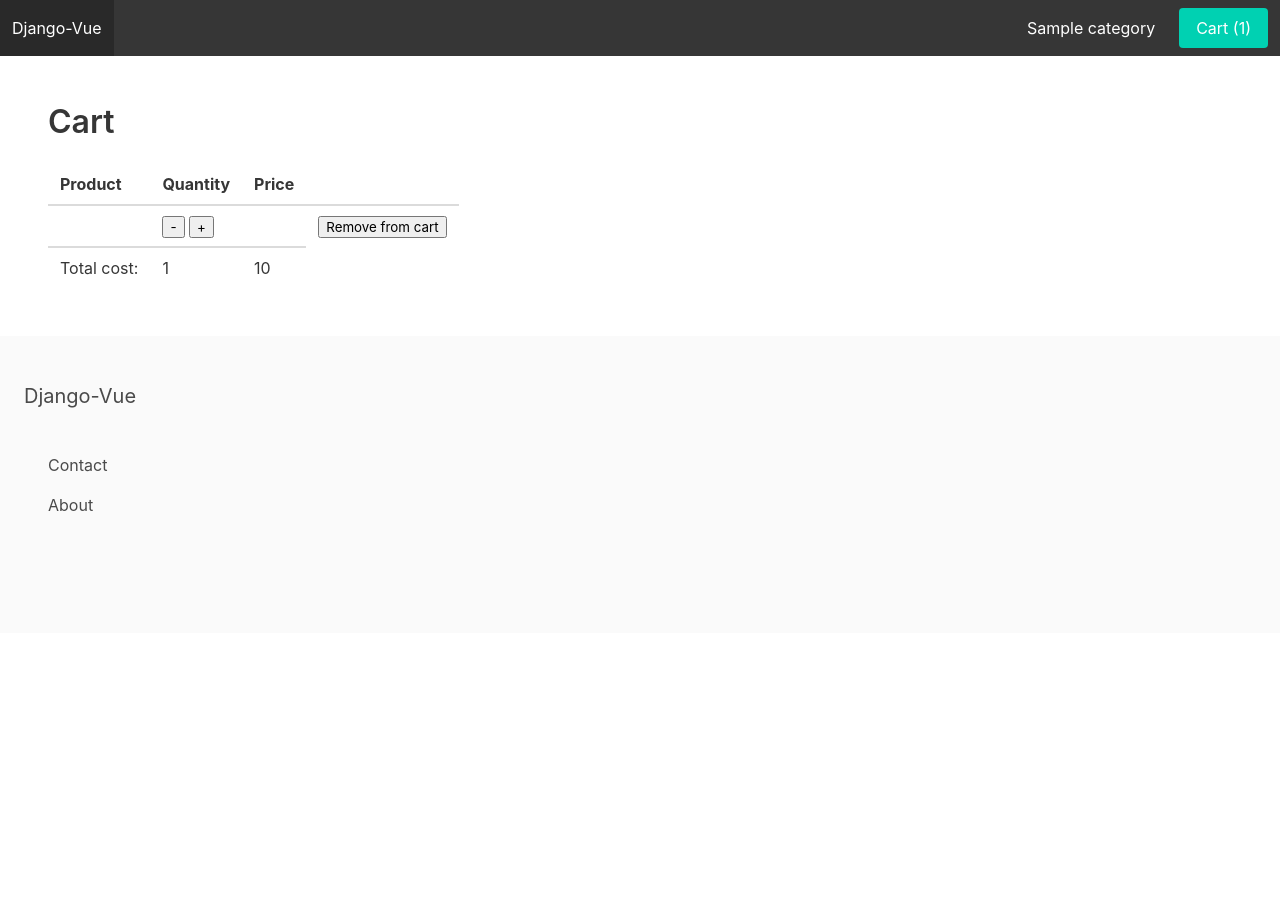
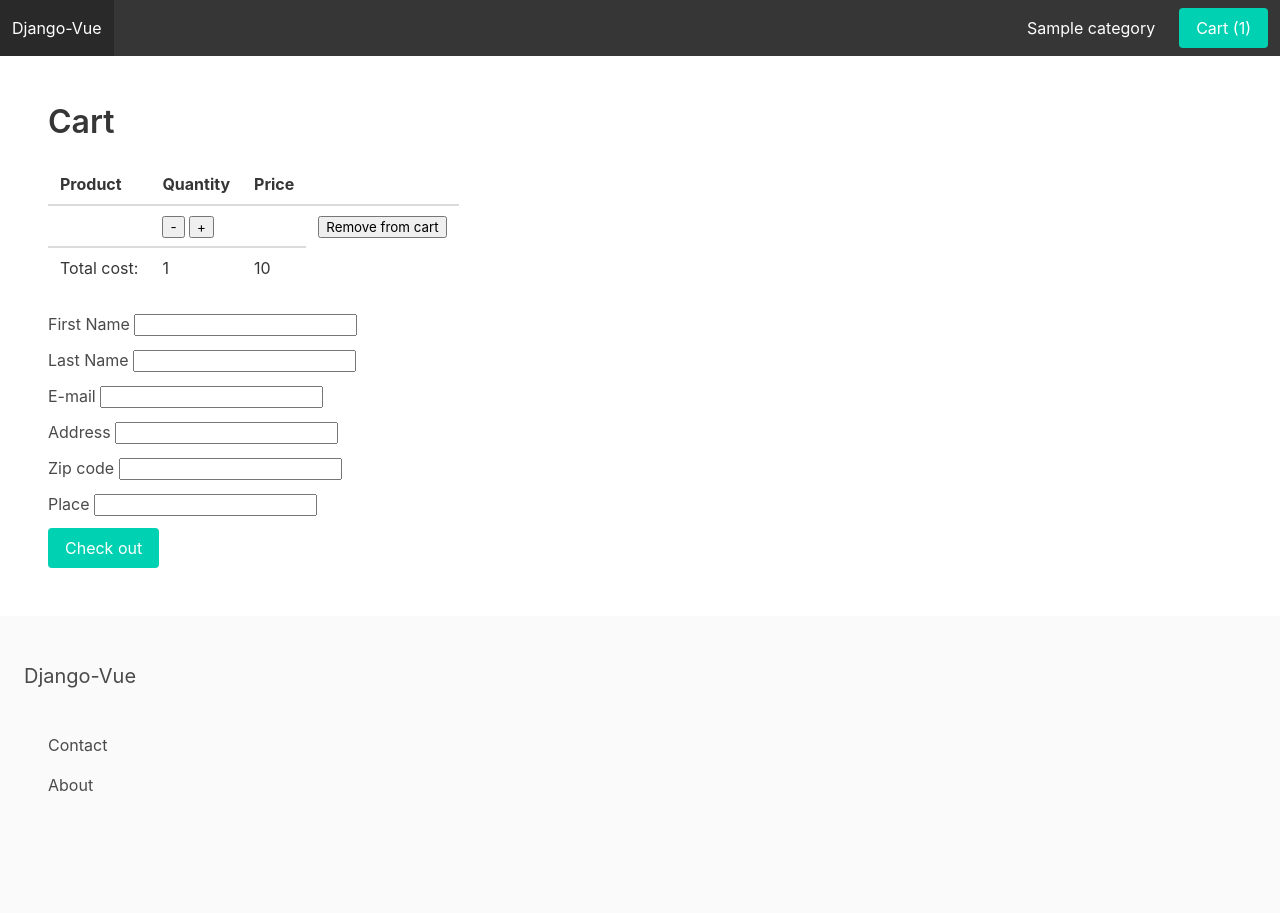
Before and after one commit to oguzhanoxel/Django-Vue, a Django app: template apps/cart/templates/cart.html in a window 1280 px wide. Before the commit the page ends 511 px from the top, so only its background shows below. Run offline with Django 3.2, Linux system fonts and the light colour scheme; the template is opened without the code that fills it: most values are stand-ins (such as "Sample title", 1, 10 or a date in 2020); some libraries are stand-ins or nearby versions.

Commit message:
Created orders, checkout

```diff
--- /dev/null
+++ b/apps/cart/context_processors.py
@@ -0,0 +1,5 @@
+from .cart import Cart
+
+
+def cart(request):
+    return {'cart': Cart(request)}
--- a/apps/cart/templates/cart.html
+++ b/apps/cart/templates/cart.html
@@ -7,6 +7,7 @@
         <h1 class="title">Cart</h1>
 
         {% if cart %}
+            <div  v-if="products.length > 0">
                 <div class="table">
                     <table class="table">
                         <thead>
@@ -35,6 +36,57 @@
                     </table>
                 </div>
 
+                <form v-on:submit.prevent="submitForm()">
+                    <div class="field">
+                        <div class="control">
+                            <label>First Name</label>
+                            <input type="text" name="first_name" v-model="first_name">
+                        </div>
+                    </div>
+
+                    <div class="field">
+                        <div class="control">
+                            <label>Last Name</label>
+                            <input type="text" name="last_name" v-model="last_name">
+                        </div>
+                    </div>
+
+                    <div class="field">
+                        <div class="control">
+                            <label>E-mail</label>
+                            <input type="text" name="email" v-model="email">
+                        </div>
+                    </div>
+
+                    <div class="field">
+                        <div class="control">
+                            <label>Address</label>
+                            <input type="text" name="address" v-model="address">
+                        </div>
+                    </div>
+
+                    <div class="field">
+                        <div class="control">
+                            <label>Zip code</label>
+                            <input type="text" name="zipcode" v-model="zipcode">
+                        </div>
+                    </div>
+
+                    <div class="field">
+                        <div class="control">
+                            <label>Place</label>
+                            <input type="text" name="place" v-model="place">
+                        </div>
+                    </div>
+
+                    <div class="field">
+                        <div class="control">
+                            <button class="button is-primary">Check out</button>
+                        </div>
+                    </div>
+                </form>
+            </div>
+            <p v-else>Your cart is empty !</p>
         {% else %}
             <p>Your cart is empty !</p>
         {% endif %}
@@ -49,7 +101,13 @@
             store: store,
             data () {
                 return {
-                    products: [{{ productsstring|safe }}]
+                    first_name: '',
+                    last_name: '',
+                    email: '',
+                    address: '',
+                    zipcode: '',
+                    place: '',
+                    products: [{{ productsstring|safe }}],
                 }
             },
             computed: {
@@ -61,6 +119,38 @@
                 }
             },
             methods: {
+                submitForm() {
+                    console.log('Submit form');
+
+                    var data = {
+                        'first_name': this.first_name,
+                        'last_name': this.last_name,
+                        'email': this.email,
+                        'address': this.address,
+                        'zipcode': this.zipcode,
+                        'place': this.place,
+                    };
+
+                    fetch('/api/checkout/', {
+                    method: 'POST',
+                    headers: {
+                        'Content-Type': 'application/json',
+                        'X-CSRFToken': '{{ csrf_token }}'
+                    },
+                    credentials: 'same-origin',
+                    body: JSON.stringify(data)
+                    })
+                    .then((response) => {
+                        console.log('Success');
+                        console.log(response);
+
+                        window.location.href = '/';
+                    })
+                    .catch(function (error) {
+                        console.log('Error 2');
+                        console.log(error);
+                    })
+                },
                 incrementQuantity(product_id, quantity, price) {
                     console.log('Product_id:', product_id);
 
@@ -108,6 +198,9 @@
                         'quantity': parseInt(quantity) - 1
                     };
 
+                    if (parseInt(quantity) - 1 === 0) {
+                        this.removeFromCart(product_id);
+                    } else {
                         store.commit('increment', -1);
                         store.commit('changeTotalCost', -parseFloat(price));
 
@@ -136,9 +229,10 @@
                             console.log('Error 2');
                             console.log(error);
                         })
+                    }
                 },
                 removeFromCart(product_id) {
-                    console.log('Product_id:', product_id);
+                    console.log('Remove product_id:', product_id);
 
                     var data = {
                         'product_id': product_id
--- a/apps/store/templates/product_detail.html
+++ b/apps/store/templates/product_detail.html
@@ -4,7 +4,7 @@
 
 {% block content %}
     <div id="productapp">
-        <img src="/{{ product.image }}">
+        <img src="{{ product.image.url }}">
         <hr>
         <h1 class="title">{{ product.title }}</h1>
         <h2 class="subtitle">{{ product.price }} TL</h2>
@@ -22,7 +22,7 @@
     var productapp = new Vue ({
         el: '#productapp',
         delimiters: ['[[', ']]'],
-        //store: store,
+        store: store,
         data () {
             return {
 
--- a/config/settings.py
+++ b/config/settings.py
@@ -9,6 +9,9 @@
 For the full list of settings and their values, see
 https://docs.djangoproject.com/en/3.1/ref/settings/
 """
+
+STRIPE_API_KEY_PUBLISHABLE = "pk_test_51HvlvyEUGeYMPljv0V6xn13ksnG3FZUi0Swc4XBkhkKd1FzmaR6wrbnDuK7P3aa5t2w2Jt4uvzcWJSAuPKzQMjGu00KbqPkz3h"
+STRIPE_API_KEY_HIDDEN = "sk_test_51HvlvyEUGeYMPljvtWzpEgvHd0FHxo7c9vLsQjQUObk6JG8zwVAESbOgQGCbhmLZLnlNGCAK4cFytqcyDhmKbBz300yoafmemm"
 
 from pathlib import Path
 
@@ -71,6 +74,7 @@
                 'django.contrib.auth.context_processors.auth',
                 'django.contrib.messages.context_processors.messages',
                 'apps.store.context_processors.menu_categories',
+                'apps.cart.context_processors.cart',
             ],
         },
     },
--- a/config/urls.py
+++ b/config/urls.py
@@ -25,6 +25,7 @@
 from apps.store.api import (
     api_add_to_cart,
     api_remove_from_cart,
+    api_checkout,
 )
 
 urlpatterns = [
@@ -34,8 +35,9 @@
     path('contact/', core_views.contact, name='contact'),
     path('about/', core_views.about, name='about'),
     # API
-    path('api/add_to_cart/', api_add_to_cart, name="api_add_to_cart"),
-    path('api/remove_from_cart/', api_remove_from_cart, name="api_remove_from_cart"),
+    path('api/add_to_cart/', api_add_to_cart, name='api_add_to_cart'),
+    path('api/remove_from_cart/', api_remove_from_cart, name='api_remove_from_cart'),
+    path('api/checkout/', api_checkout, name='api_checkout'),
     # Store
     path('<slug:category_slug>/<slug:slug>/', store_views.product_detail, name='product_detail'),
     path('<slug:slug>/', store_views.category_detail, name='category_detail'),
```
Also changed, not shown: apps/cart/cart.py (+8 -1 lines), apps/order/utils.py (added, +20 -0 lines), apps/store/api.py (+30 -1 lines). Lines whose indentation alone changed are shown as unchanged.
